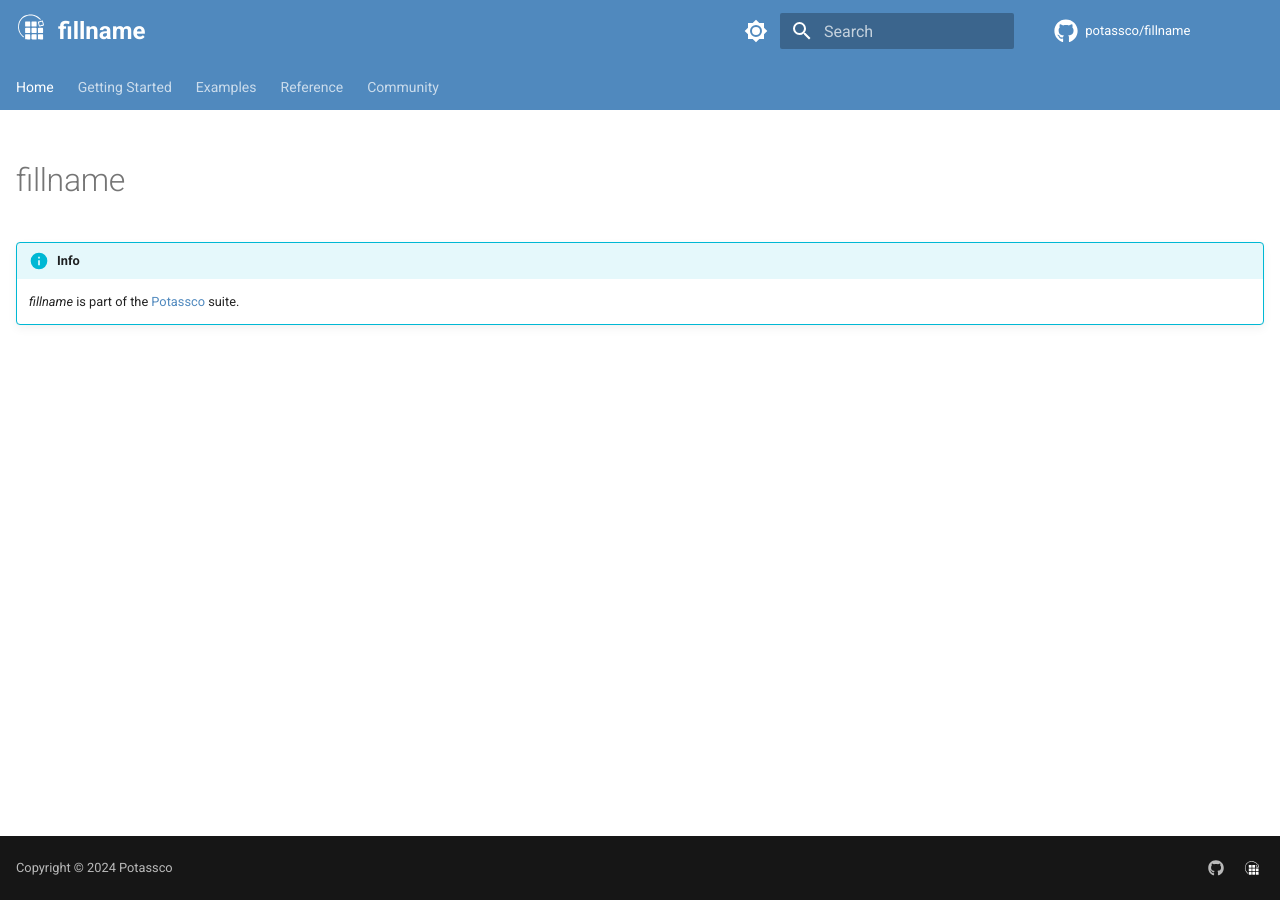
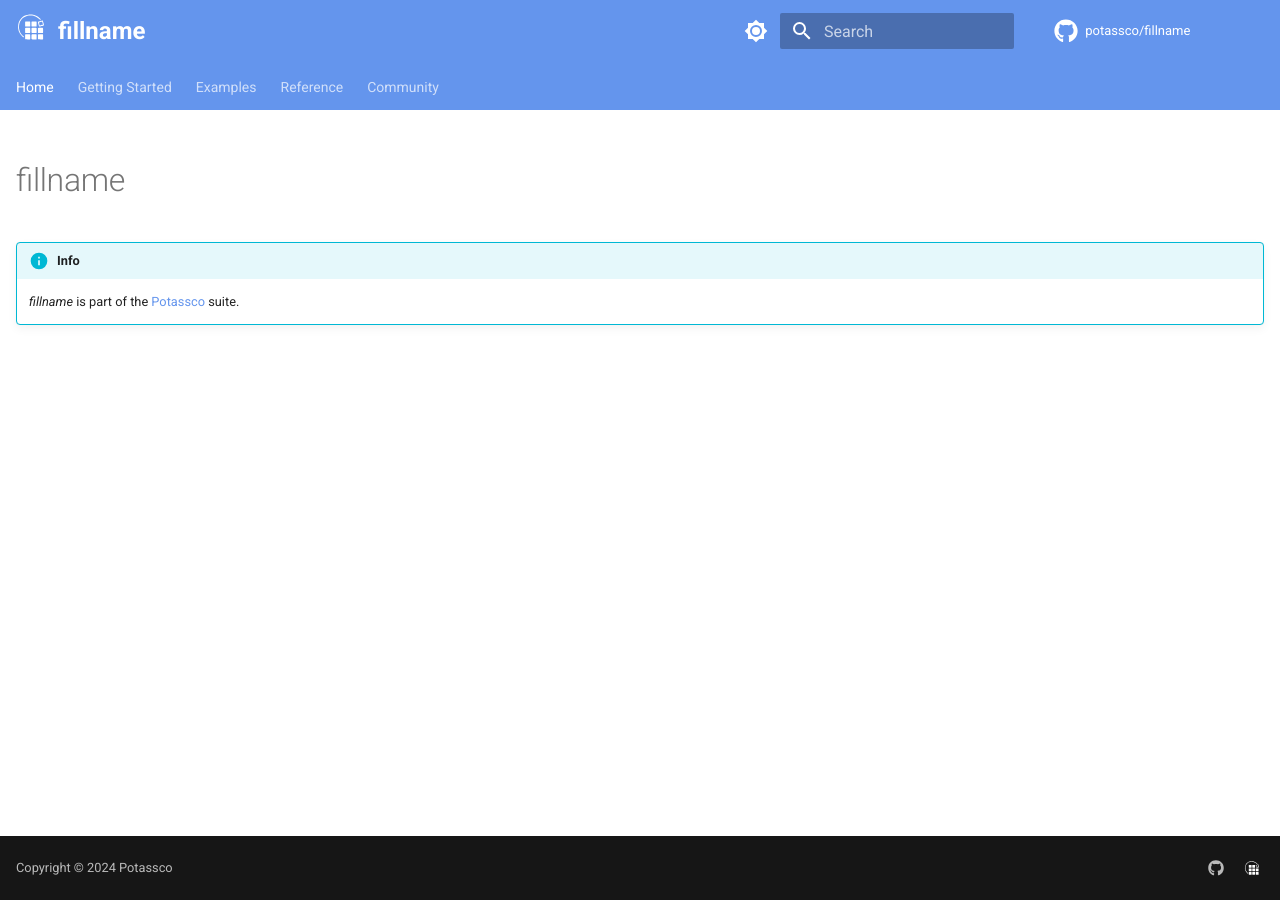
Before and after one commit to potassco/python-project-template, an MkDocs documentation site: the page built from docs/index.md, in a window 1280 px wide. Built offline with MkDocs 1.6.1 and Material for MkDocs 9.7.7, drawn with Linux system fonts in a browser that asks for light colours; comment, search, counter and statistics services are not loaded.

Commit message:
Added serve to readme and changed color

```diff
--- a/docs/_custom/css/extra.css
+++ b/docs/_custom/css/extra.css
@@ -1,5 +1,5 @@
 :root {
-    --md-primary-fg-color: #5089be;
+    --md-primary-fg-color: #6495ED;
 }
 
 .md-grid {
```
Also changed, not shown: README.md (+1 -1 lines).
